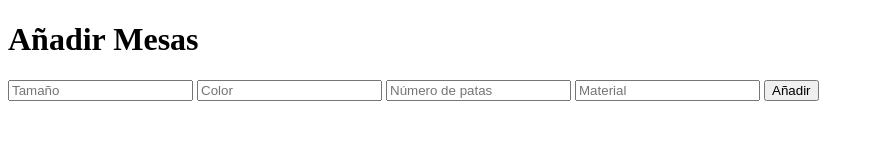
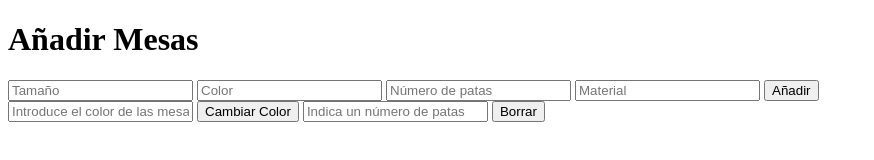
Before and after one commit to AndersZabaleta/mesas, a website: page public/index.html in a window 1280 px wide. Shown: the whole page, without its empty margins (0-874 px from the left). Drawn offline with Linux system fonts and the light colour scheme; no server answers.

Commit message:
añadidos los fetch a los metodos put y delete

```diff
--- a/index.js
+++ b/index.js
@@ -71,6 +71,8 @@ app.put("/api/modificar/:color", function (req, res) {
 
 app.delete("/api/borrar/:patas", function (req, res) {
   const patas = parseInt(req.params.patas);
+  const body = req.body;
+  console.log(body);
   db.collection("mesas").deleteMany({ patas: patas }, function (err, datos) {
     if (err !== null) {
       res.send(err);
--- a/public/index.html
+++ b/public/index.html
@@ -14,6 +14,20 @@
       <input type="text" id="material" placeholder="Material" />
       <button onclick="anyadir()">Añadir</button>
     </div>
+
+    <input
+      type="text"
+      id="cambiarColor"
+      placeholder="Introduce el color de las mesas que quieres cambiar"
+    />
+    <button onclick="cambiar()">Cambiar Color</button>
+
+    <input
+      type="text"
+      id="numeroPatas"
+      placeholder="Indica un número de patas"
+    />
+    <button onclick="borrar()">Borrar</button>
     <div id="div1"></div>
     <script src="./index.js"></script>
   </body>
--- a/public/index.js
+++ b/public/index.js
@@ -49,3 +49,40 @@ function anyadir() {
       recibirMesas();
     });
 }
+
+function cambiar() {
+  const color = document.getElementById("cambiarColor").value;
+  fetch(`/api/modificar/${color}`, {
+    method: "PUT",
+    headers: {
+      "Content-Type": "application/json",
+    },
+    body: JSON.stringify({}),
+  })
+    .then(function (res) {
+      return res.json();
+    })
+    .then(function (datos) {
+      console.log(datos);
+      recibirMesas();
+    });
+}
+
+function borrar() {
+  const patas = document.getElementById("numeroPatas").value;
+
+  fetch(`/api/borrar/${patas}`, {
+    method: "DELETE",
+    headers: {
+      "Content-Type": "application/json",
+    },
+    body: JSON.stringify({ tamanyo: "3x4", color: "Verde" }),
+  })
+    .then(function (res) {
+      return res.json();
+    })
+    .then(function (patatas) {
+      console.log(patatas);
+      recibirMesas();
+    });
+}
```
